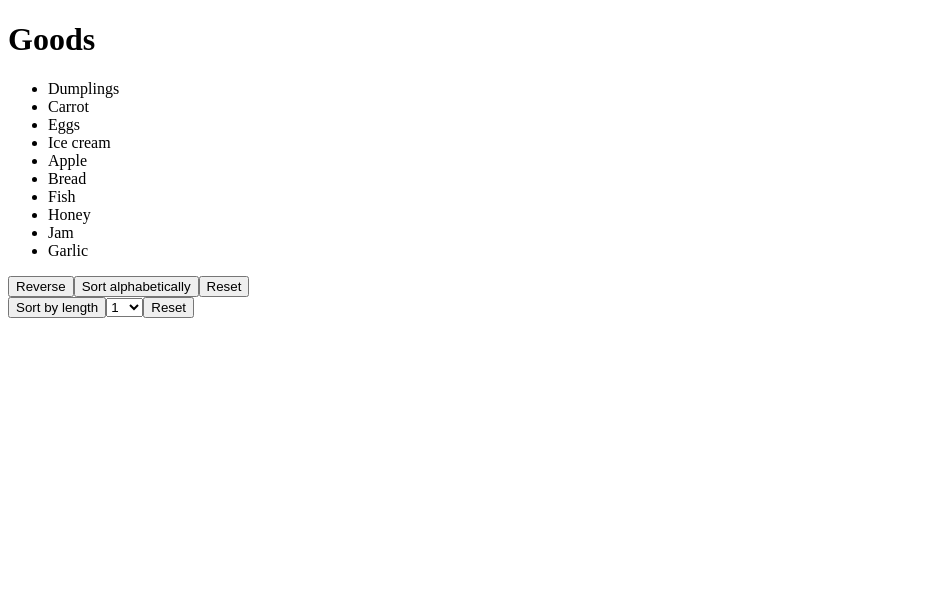
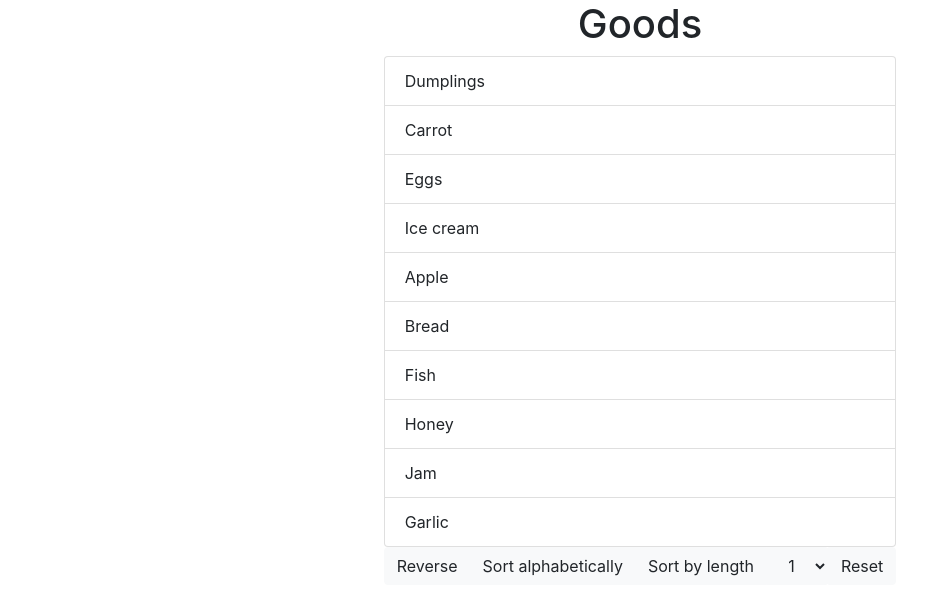
Before and after one commit to mate-academy/react_list-of-goods, a React (Create React App) app: page / in a window 1280 px wide. Both pictures are taken after a click on the button "Start". Shown: the top 614 px of the page, without its empty margins (0-951 px from the left). Built offline with nearby package versions, Linux system fonts and the light colour scheme.

Commit message:
Solution

```diff
--- a/public/index.html
+++ b/public/index.html
@@ -4,6 +4,12 @@
     <meta charset="utf-8" />
     <meta name="viewport" content="width=device-width, initial-scale=1" />
     <title>Static list of todos</title>
+    <link
+      rel="stylesheet"
+      href="https://stackpath.bootstrapcdn.com/bootstrap/4.5.0/css/bootstrap.min.css"
+      integrity="sha384-9aIt2nRpC12Uk9gS9baDl411NQApFmC26EwAOH8WgZl5MYYxFfc+NcPb1dKGj7Sk"
+      crossorigin="anonymous"
+    >
   </head>
   <body>
     <div id="root"></div>
--- a/src/App.css
+++ b/src/App.css
@@ -0,0 +1,9 @@
+.App {
+  margin: auto;
+  width: fit-content;
+  text-align: center;
+}
+
+li {
+  text-align: left;
+}
--- a/src/App.js
+++ b/src/App.js
@@ -32,6 +32,7 @@ class App extends React.Component {
       <div className="App">
         <h1>Goods</h1>
         <button
+          className="btn btn-danger"
           type="button"
           onClick={this.start}
           style={!this.state.show
@@ -95,34 +96,40 @@ class GoodsList extends React.Component {
 
     return (
       <>
-        <ul>
+        <ul className="list-group">
           {this.state.goods
             .filter(x => x.length >= this.state.minL)
             .map(good => (
-              <li key={good}>
+              <li key={good} className="list-group-item">
                 {good}
               </li>
             ))}
         </ul>
-        <button type="button" onClick={this.reverse}>
+        <div className="btn-group">
+          <button
+            className="btn btn-light"
+            type="button"
+            onClick={this.reverse}
+          >
             Reverse
           </button>
-        <button type="button" onClick={this.sortAlphabetically}>
+          <button
+            className="btn btn-light"
+            type="button"
+            onClick={this.sortAlphabetically}
+          >
             Sort alphabetically
           </button>
+          <br />
           <button
+            className="btn btn-light"
             type="button"
-          onClick={() => {
-            this.setState({ goods: [...this.props.goods] });
-          }}
+            onClick={this.sortByLength}
           >
-          Reset
-        </button>
-        <br />
-        <button type="button" onClick={this.sortByLength}>
             Sort by length
           </button>
           <select
+            className="btn dropdown-toggle btn-light"
             name="minL"
             value={this.state.minL}
             onChange={this.mixLength}
@@ -130,14 +137,18 @@ class GoodsList extends React.Component {
             {selections}
           </select>
           <button
+            className="btn btn-light"
             type="button"
             onClick={() => {
-            this.setState({ minL: 1 });
+              this.setState({
+                minL: 1,
+                goods: [...this.props.goods],
+              });
             }}
           >
             Reset
           </button>
-        <br />
+        </div>
       </>
     );
   }
```
Lines whose indentation alone changed are shown as unchanged.
